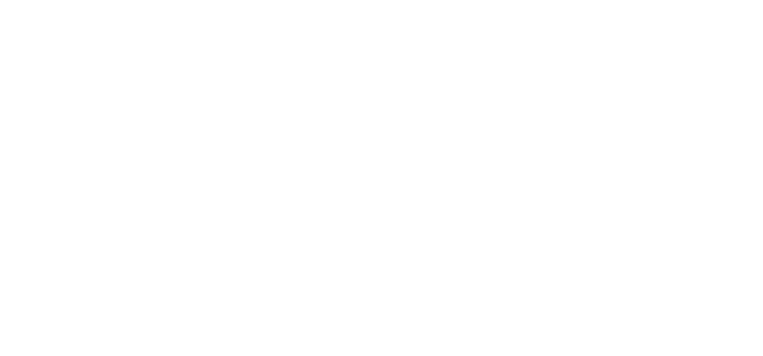
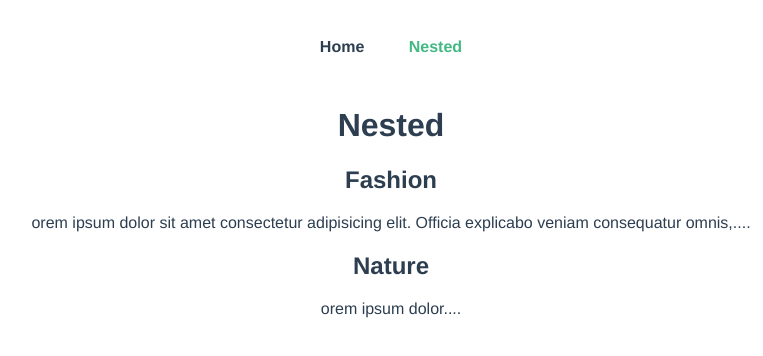
Before and after one commit to elem15/Vue-Firebase, a Vue app in the folder blog/: page /nested in a window 1280 px wide. Before the commit this address had no page. Shown: the top 356 px of the page, without its empty margins (249-1012 px from the left). Built offline with nearby package versions, Linux system fonts and the light colour scheme.

Commit message:
feat: setup with nested components

```diff
--- a/blog/src/App.vue
+++ b/blog/src/App.vue
@@ -1,5 +1,9 @@
 <template>
-  <router-view/>
+  <nav>
+    <router-link to="/"> Home </router-link>
+    <router-link to="/nested"> Nested </router-link>
+  </nav>
+  <router-view />
 </template>
 
 <style>
@@ -18,6 +22,8 @@
 nav a {
   font-weight: bold;
   color: #2c3e50;
+  text-decoration: none;
+  margin: 20px;
 }
 
 nav a.router-link-exact-active {
--- a/blog/src/router/index.js
+++ b/blog/src/router/index.js
@@ -1,11 +1,17 @@
 import { createRouter, createWebHistory } from 'vue-router'
 import HomeView from '../views/HomeView.vue'
+import Nested from '../views/Nested.vue'
 
 const routes = [
   {
     path: '/',
     name: 'home',
     component: HomeView
+  },
+  {
+    path: '/nested',
+    name: 'nested',
+    component: Nested
   },
 ]
 
--- a/blog/src/views/HomeView.vue
+++ b/blog/src/views/HomeView.vue
@@ -1,7 +1,7 @@
 <template>
   <div class="home">
     <input type="text" v-model="search" />
-    <div v-for="name in filteredNames" :key="name">{{ name }}</div>
+    <div v-for="(name, idx) in filteredNames" :key="idx + name">{{ name }}</div>
     <br />
     <button @click="handleEvent">Stop watching</button>
   </div>
@@ -15,7 +15,15 @@
 export default {
   setup() {
     const search = ref("");
-    const names = ref(["Mario", "Romul", "Teo", "Joi", "Amper"]);
+    const names = ref([
+      "Mario",
+      "Romul",
+      "Teo",
+      "Teod",
+      "Teodor",
+      "Joi",
+      "Amper",
+    ]);
     const filteredNames = computed(() => {
       return names.value.filter((name) =>
         name.toLowerCase().includes(search.value.toLowerCase())
@@ -25,7 +33,9 @@
       console.log("watch");
     });
     const stopWatchEffect = watchEffect(() => {
-      console.log("watchEffect");
+      // const newNames = [...filteredNames.value];
+      names.value = [...names.value, ...names.value];
+      console.error("watchEffect", filteredNames.value);
     });
     const handleEvent = () => {
       stopWatch();
--- /dev/null
+++ b/blog/src/views/Nested.vue
@@ -0,0 +1,32 @@
+<template>
+  <h1>Nested</h1>
+  <Posts :posts="posts" />
+</template>
+
+<script>
+import { ref } from "@vue/reactivity";
+import Posts from "./Posts.vue";
+export default {
+  components: {
+    Posts,
+  },
+  setup() {
+    const posts = ref([
+      {
+        id: 1,
+        title: "Fashion",
+        body: "Lorem ipsum dolor sit amet consectetur adipisicing elit. Officia explicabo veniam consequatur omnis, voluptatum necessitatibus! Incidunt, iusto harum et ullam quasi nemo eos magni sed ex maxime adipisci, impedit minima.",
+      },
+      {
+        id: 2,
+        title: "Nature",
+        body: "Lorem ipsum dolor",
+      },
+    ]);
+    return { posts };
+  },
+};
+</script>
+
+<style>
+</style>
--- /dev/null
+++ b/blog/src/views/Post.vue
@@ -0,0 +1,22 @@
+<template>
+  <div>
+    <h2>{{ post.title }}</h2>
+    <p>{{ trimmedBody }}</p>
+  </div>
+</template>
+
+<script>
+import { computed } from "@vue/runtime-core";
+export default {
+  props: ["post"],
+  setup(props) {
+    const trimmedBody = computed(() => {
+      return props.post.body.substring(1, 100) + "....";
+    });
+    return { trimmedBody };
+  },
+};
+</script>
+
+<style>
+</style>
--- /dev/null
+++ b/blog/src/views/Posts.vue
@@ -0,0 +1,20 @@
+<template>
+  <div>
+    <div v-for="post in posts" :key="post.id">
+      <Post :post="post" />
+    </div>
+  </div>
+</template>
+
+<script>
+import Post from "./Post.vue";
+export default {
+  props: ["posts"],
+  components: {
+    Post,
+  },
+};
+</script>
+
+<style>
+</style>
```
